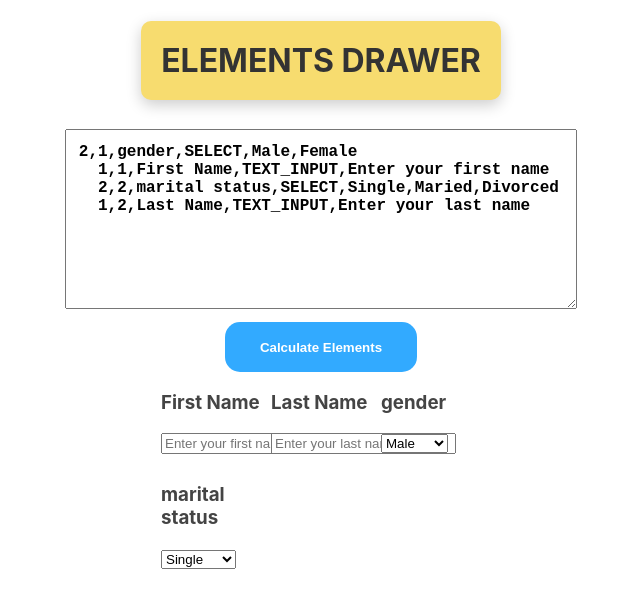
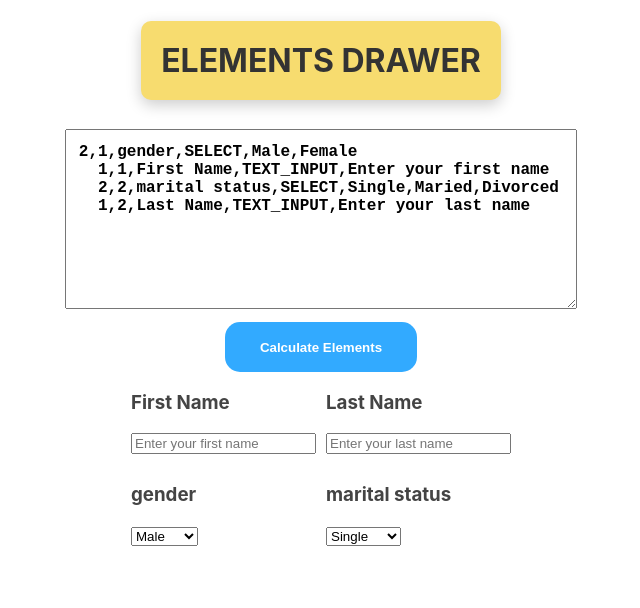
Before and after one commit to ronnahom96/elements-drawer, a React (Create React App) app: page / in a window 1280 px wide. Both pictures are taken after a click on the button "Calculate Elements". Shown: the top 608 px of the page, without its empty margins (319-959 px from the left). Built offline with nearby package versions, Linux system fonts and the light colour scheme.

Commit message:
make grid work

```diff
--- a/src/components/grid/Grid.css
+++ b/src/components/grid/Grid.css
@@ -1,7 +1,12 @@
-.grid {
+.grid-container {
   display: grid;
-  grid-template-columns: 100px 100px 100px;
   grid-gap: 10px;
   background-color: #fff;
   color: #444;
 }
+
+@media screen and (max-width: 600px) {
+  .grid-container {
+    grid-template-columns: 1fr !important;
+  }
+}
--- a/src/components/grid/Grid.js
+++ b/src/components/grid/Grid.js
@@ -2,12 +2,18 @@ import React from 'react'
 import GenericElement from '../genericElement/GenericElement';
 import './Grid.css';
 
-export default function Grid({ genericElementList }) {
+export default function Grid({ rowNum, colNum, genericElementList }) {
     return (
-        <div className='grid'>
+        <div className='grid-container' style={{
+            gridTemplateRows: `repeat(${rowNum}, 1fr)`,
+            gridTemplateColumns: `repeat(${colNum}, 1fr)`
+        }}>
             {
                 genericElementList.map((genericElement) => (
-                    <GenericElement key={Object.values(genericElement).join(",")} genericElement={genericElement} />
+                    <div key={Object.values(genericElement).join(",")}
+                        style={{ gridRowStart: genericElement.row, gridColumnStart: genericElement.col }}>
+                        <GenericElement genericElement={genericElement} />
+                    </div>
                 ))
             }
         </div>
```
